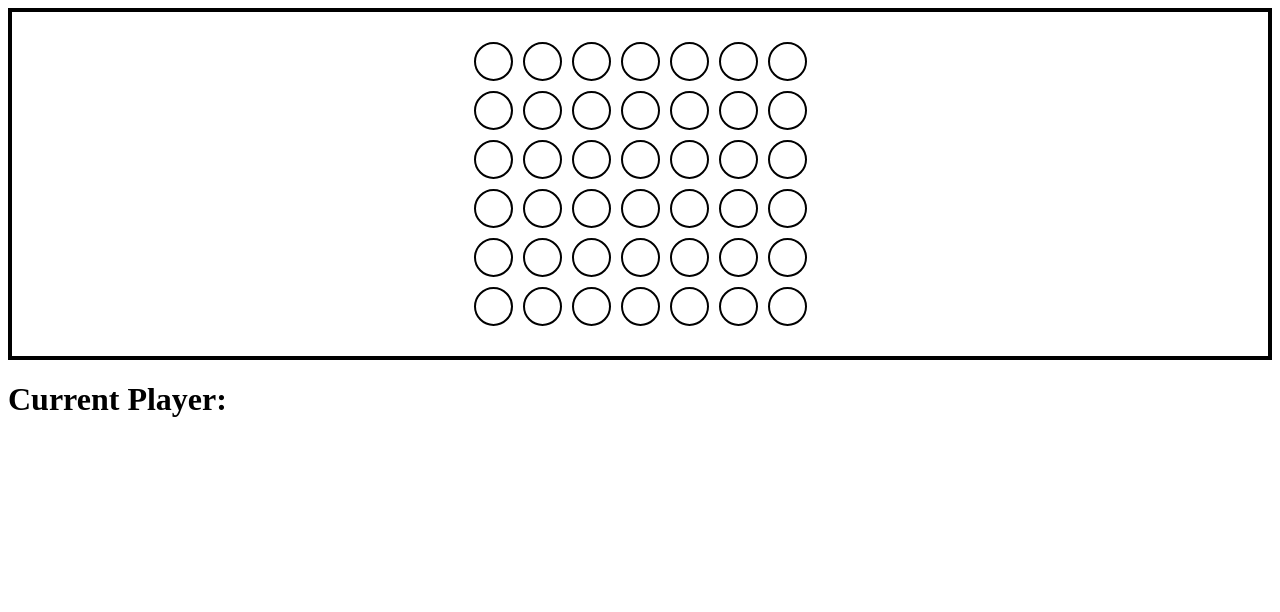
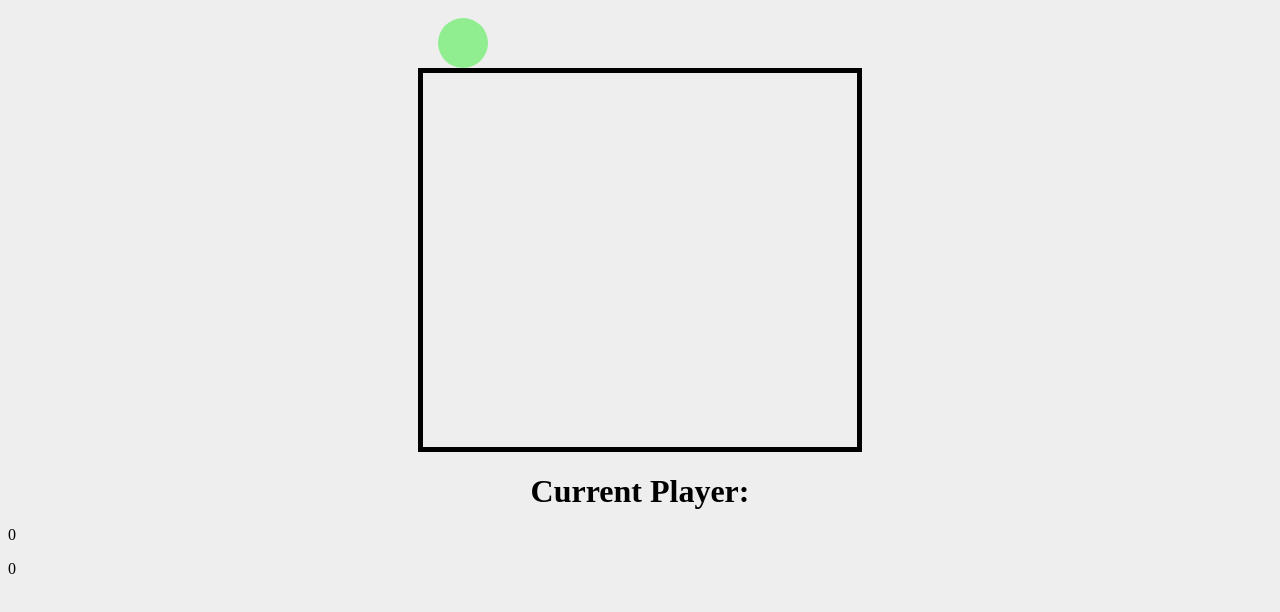
Before and after one commit to mikevic18/connect4, a website: page index.html in a window 1280 px wide. Drawn offline with Linux system fonts and the light colour scheme.

Commit message:
a bare bone web version

```diff
--- a/app.js
+++ b/app.js
@@ -1,9 +1,135 @@
-const { checkStaleMate, placeItem, createGrid } = require("./connectGame.js");
-let currentPlayer = 1;
-let gameOver = false;
-let cells = document.querySelectorAll(".cells");
-cells.addEventListener("click", () => {
-    if(!gameOver && !cells.classList("red") && !cells.classList.contains("yellow")){
-        let column = cell.cellindex
+let grid = new Array();
+let board = document.getElementById("game-grid");
+let currentCol;
+let currentRow;
+let currentPlayer;
+let player1Wins = 0;
+let player2Wins = 0;
+let id = 1;
+newGame();
+
+function newGame() {
+    document.getElementById("player1Data").innerHTML=player1Wins;
+    document.getElementById("player2Data").innerHTML=player2Wins;
+    prepareField();
+    initializeNewPiece(Math.floor(Math.random() * 2) + 1);
+}
+
+function checkForVictory(row, col) {
+    if (getAdj(row, col, 0, 1) + getAdj(row, col, 0, -1) > 2) return true;
+    if (getAdj(row, col, 1, 0) > 2) return true;
+    if (getAdj(row, col, -1, 1) + getAdj(row, col, 1, -1) > 2) return true;
+    if (getAdj(row, col, 1, 1) + getAdj(row, col, -1, -1) > 2) return true;
+    return false;
+}
+
+function getAdj(row, col, row_inc, col_inc) {
+    if (cellVal(row, col) == cellVal(row + row_inc, col + col_inc))
+        return 1 + getAdj(row + row_inc, col + col_inc, row_inc, col_inc);
+    else return 0;
+}
+
+function cellVal(row, col) {
+    if (grid[row] == undefined || grid[row][col] == undefined) return -1;
+    else {
+        return grid[row][col];
     }
-})
+}
+
+function firstFreeRow(col, player) {
+    for (var i = 0; i < 6; i++) {
+        if (grid[i][col] != 0) {
+            break;
+        }
+    }
+    grid[i - 1][col] = player;
+    return i - 1;
+}
+
+function possibleColumns() {
+    var moves_array = new Array();
+    for (var i = 0; i < 7; i++) {
+        if (grid[0][i] == 0) {
+            moves_array.push(i);
+        }
+    }
+    return moves_array;
+}
+
+function piece(player) {
+    this.player = player;
+    this.color = player == 1 ? "red" : "yellow";
+    this.id = id.toString();
+    id++;
+
+    this.addToScene = function () {
+        board.innerHTML +=
+            '<div id="d' +
+            this.id +
+            '" class="piece ' +
+            this.color +
+            '"></div>';
+    };
+
+    var $this = this;
+    document.onmousemove = function (evt) {
+        currentCol = Math.floor((evt.clientX - board.offsetLeft) / 60);
+        if (currentCol < 0) currentCol = 0;
+        if (currentCol > 6) currentCol = 6;
+        document.getElementById("d" + $this.id).style.left =
+            14 + 60 * currentCol + "px";
+        document.getElementById("d" + $this.id).style.top = "-55px";
+    };
+    document.onload = function (evt) {
+        currentCol = Math.floor((evt.clientX - board.offsetLeft) / 60);
+        if (currentCol < 0) currentCol = 0;
+        if (currentCol > 6) currentCol = 6;
+        document.getElementById("d" + $this.id).style.left =
+            14 + 60 * currentCol + "px";
+        document.getElementById("d" + $this.id).style.top = "-55px";
+    };
+
+    document.onclick = function (evt) {
+        if (possibleColumns().indexOf(currentCol) != -1)
+            dropDisc($this.id, $this.player);
+    };
+}
+
+function dropDisc(cid, player) {
+    currentRow = firstFreeRow(currentCol, player);
+    movePiece(cid, 14 + currentRow * 60);
+    currentPlayer = player;
+    checkForMoveVictory();
+}
+
+function checkForMoveVictory() {
+    if (!checkForVictory(currentRow, currentCol))
+        initializeNewPiece(3 - currentPlayer);
+    else {
+        let determineWinner = currentPlayer == 2 ? "Player 2" : "Player 1";
+        initializeNewPiece(3 - currentPlayer);
+        if(currentPlayer == 1) player1Wins++;
+        else player2Wins++;
+        alert(determineWinner + " wins!");
+        board.innerHTML = "";
+        newGame();
+    }
+}
+
+function initializeNewPiece(player) {
+    currentPlayer = player;
+    let playerPiece = new piece(player);
+    playerPiece.addToScene();
+}
+
+function prepareField() {
+    grid = new Array();
+    for (var i = 0; i < 6; i++) {
+        grid[i] = new Array();
+        for (var j = 0; j < 7; j++) grid[i].push(0);
+    }
+}
+
+function movePiece(who, where) {
+    document.getElementById("d" + who).style.top = where + "px";
+}
--- a/index.html
+++ b/index.html
@@ -5,69 +5,17 @@
         <meta http-equiv="X-UA-Compatible" content="IE=edge" />
         <meta name="viewport" content="width=device-width, initial-scale=1.0" />
         <link rel="stylesheet" type="text/css" href="style.css" />
-        <title>Document</title>
+        <title>Connect 4</title>
     </head>
     <body>
-        <div class="board">
-            <div class="row">
-                <div class="cell 1"></div>
-                <div class="cell 2"></div>
-                <div class="cell 3"></div>
-                <div class="cell 4"></div>
-                <div class="cell 5"></div>
-                <div class="cell 6"></div>
-                <div class="cell 7"></div>
-            </div>
-            <div class="row">
-                <div class="cell"></div>
-                <div class="cell"></div>
-                <div class="cell"></div>
-                <div class="cell"></div>
-                <div class="cell"></div>
-                <div class="cell"></div>
-                <div class="cell"></div>
-            </div>
-            <div class="row">
-                <div class="cell"></div>
-                <div class="cell"></div>
-                <div class="cell"></div>
-                <div class="cell"></div>
-                <div class="cell"></div>
-                <div class="cell"></div>
-                <div class="cell"></div>
-            </div>
-            <div class="row">
-                <div class="cell"></div>
-                <div class="cell"></div>
-                <div class="cell"></div>
-                <div class="cell"></div>
-                <div class="cell"></div>
-                <div class="cell"></div>
-                <div class="cell"></div>
-            </div>
-            <div class="row">
-                <div class="cell"></div>
-                <div class="cell"></div>
-                <div class="cell"></div>
-                <div class="cell"></div>
-                <div class="cell"></div>
-                <div class="cell"></div>
-                <div class="cell"></div>
-            </div>
-            <div class="row">
-                <div class="cell"></div>
-                <div class="cell"></div>
-                <div class="cell"></div>
-                <div class="cell"></div>
-                <div class="cell"></div>
-                <div class="cell"></div>
-                <div class="cell"></div>
-            </div>
+        <div id="game-base">
+            <div id="game-grid"></div>
         </div>
         <div class="player-data">
             <h1>Current Player:</h1>
-            <div id="player1Data"></div>
-            <div id="player2Data"></div>
+            <p id="player1Data"></div>
+            <p id="player2Data"></div>
         </div>
+        <script src="app.js"></script>
     </body>
 </html>
--- a/style.css
+++ b/style.css
@@ -1,30 +1,41 @@
-
-.board{
-    display:flex;
-    flex-direction: column;
-    align-items: center;
-    border: 4px solid black;
-    padding: 25px;
+body {
+    background: #eee;
 }
 
-.row{
-    display: flex;
+h1 {
+    text-align: center;
+    margin-bottom: 5px;
 }
 
-.cell{
-    width: 35px;
-    height: 35px;
-    border-radius: 50%;
-    margin: 5px;
-    background-color: white;
-    border: 2px solid black;
+#game-base {
+    width: 640px;
+    margin: 0 auto;
+    padding-top: 60px;
 }
-.cell.b{
-    background-color: red;
+
+#game-grid {
+    width: 434px;
+    height: 374px;
+    margin: 0 auto;
+    border: 5px solid black;
+    position: relative;
 }
-.cell.red{
-    background-color: red;
+
+.piece {
+    position: absolute;
+    z-index: -1;
+    top: -55px;
+    left: 15px;
+    width: 50px;
+    height: 50px;
+    border-radius: 50px;
+    transition: all 0.3s;
 }
-.cell.green{
-    background-color: mediumseagreen;
+
+.piece.red {
+    background: red;
 }
+
+.piece.yellow {
+    background: lightgreen;
+}
```
Also changed, not shown: 1 other file.
